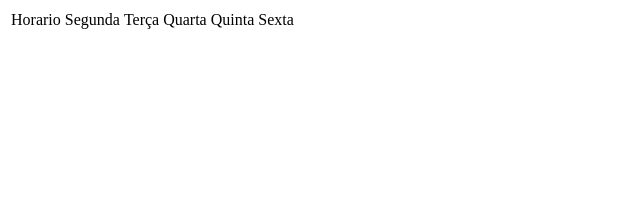
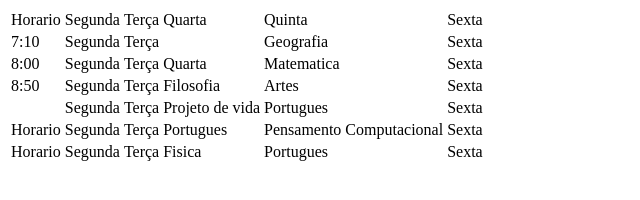
Before and after one commit to kessidyj/formulario, a plain HTML site: page index.html in a window 1280 px wide. Shown: the whole page, without its empty margins (0-640 px from the left). Drawn offline with Linux system fonts and the light colour scheme.

Commit message:
Update index.html

```diff
--- a/index.html
+++ b/index.html
@@ -13,6 +13,54 @@
         <td>Quinta</td>
         <td>Sexta</td>
     </tr>
+    <tr>
+        <td>7:10</td>
+        <td>Segunda</td>
+        <td>Terça</td>
+        <td></td>
+        <td>Geografia</td>
+        <td>Sexta</td>
+    </tr>
+    <tr>
+        <td>8:00</td>
+        <td>Segunda</td>
+        <td>Terça</td>
+        <td>Quarta</td>
+        <td>Matematica</td>
+        <td>Sexta</td>
+    </tr>
+    <tr>
+        <td>8:50</td>
+        <td>Segunda</td>
+        <td>Terça</td>
+        <td>Filosofia</td>
+        <td>Artes</td>
+        <td>Sexta</td>
+    </tr>
+    <tr>
+        <td></td>
+        <td>Segunda</td>
+        <td>Terça</td>
+        <td>Projeto de vida</td>
+        <td>Portugues</td>
+        <td>Sexta</td>
+    </tr>
+    <tr>
+        <td>Horario</td>
+        <td>Segunda</td>
+        <td>Terça</td>
+        <td>Portugues</td>
+        <td>Pensamento Computacional</td>
+        <td>Sexta</td>
+   </tr>
+        <td>Horario</td>
+        <td>Segunda</td>
+        <td>Terça</td>
+        <td>Fisica</td>
+        <td>Portugues</td>
+        <td>Sexta</td>
+    <tr>
+    </tr>
 </table>
 
 </body>
```
